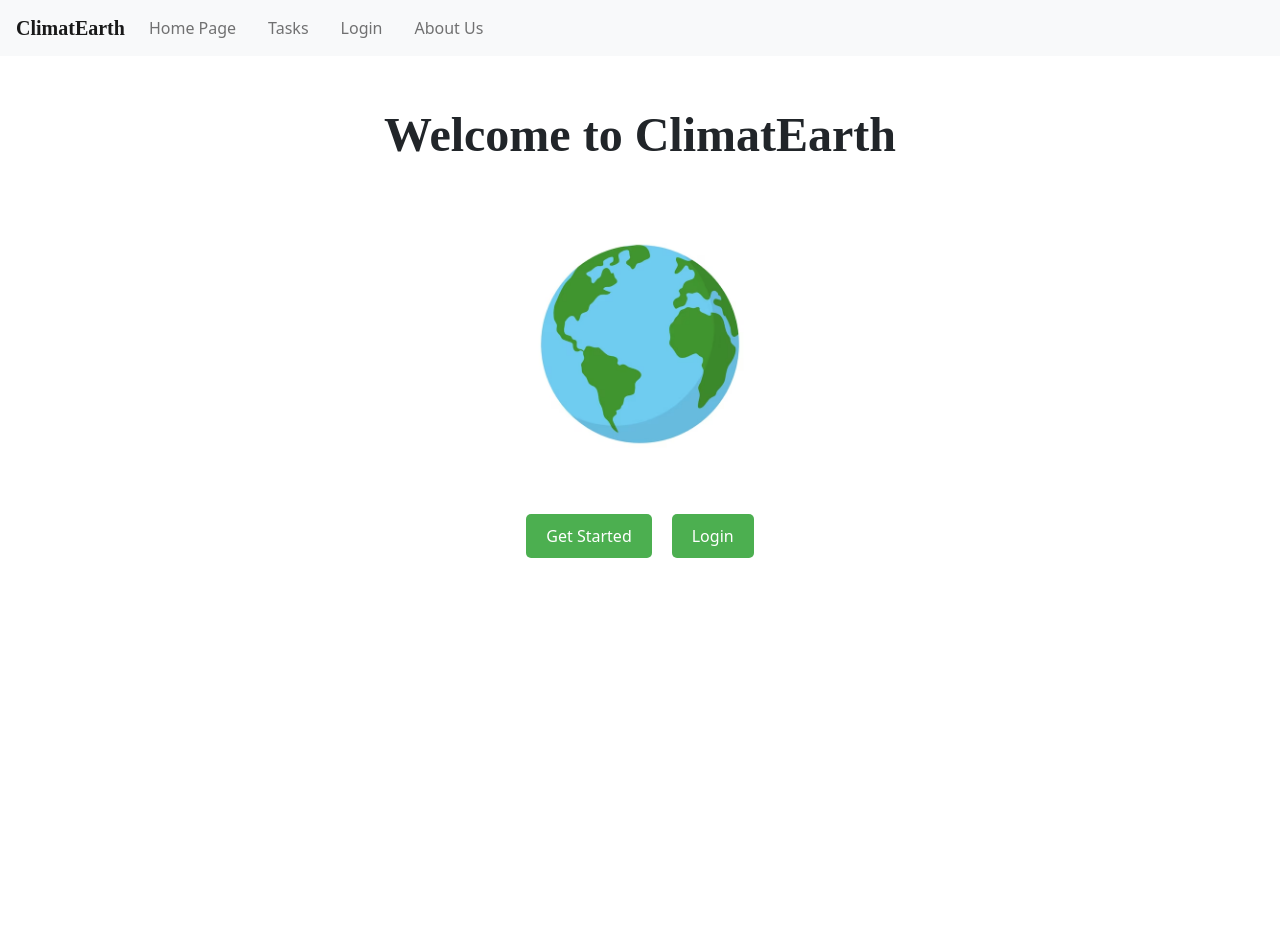
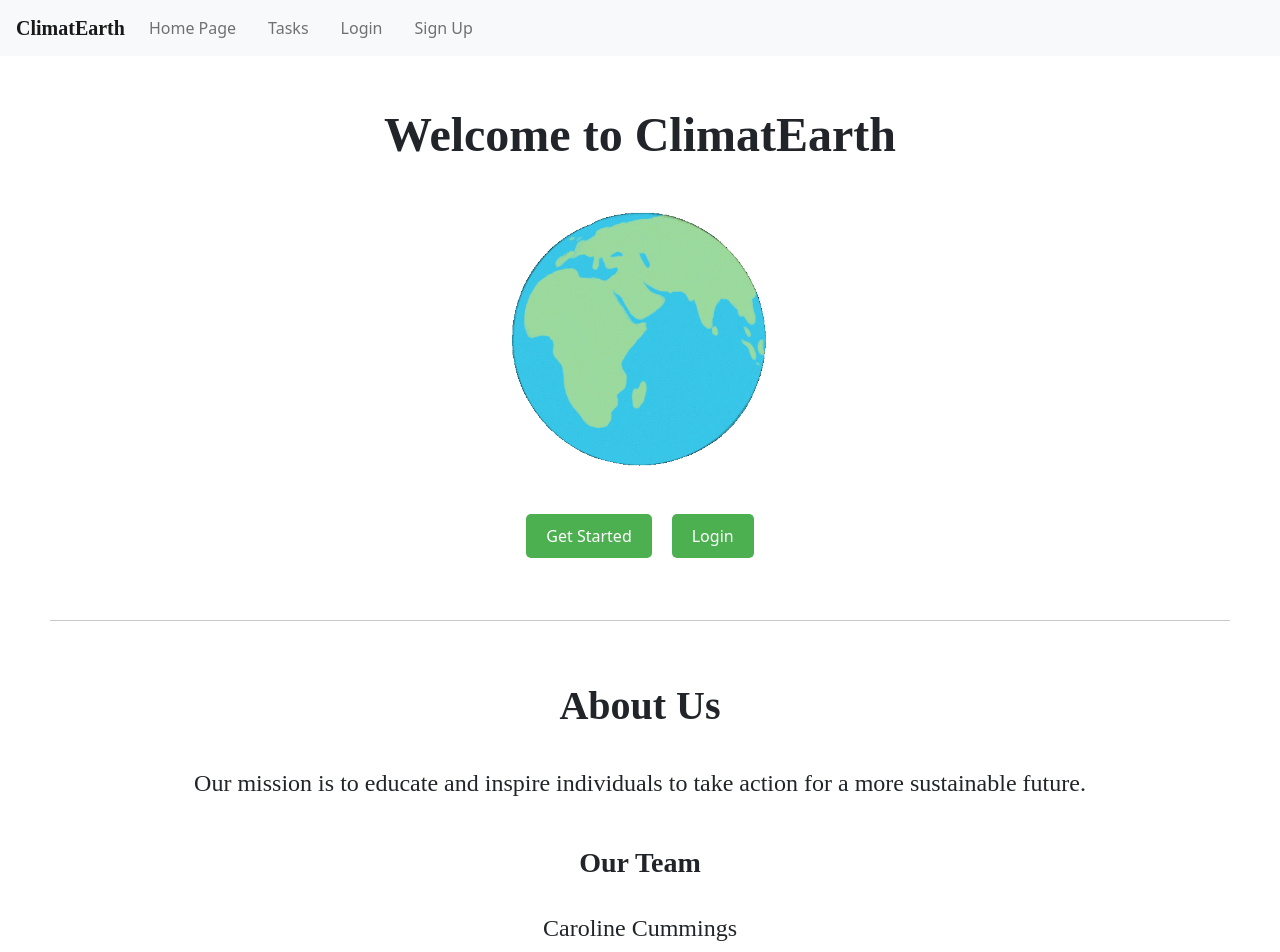
Before and after one commit to cis350/ClimatEarth, a React (Create React App) app in the folder frontend/: page / in a window 1280 px wide. Shown: the top 952 px of the page. Before the commit the page ends 800 px from the top, so only its background shows below. Built offline with nearby package versions, Linux system fonts and the light colour scheme.

Commit message:
more frontend, routed login

```diff
--- /dev/null
+++ b/frontend/src/HomePage/AboutUs.css
@@ -0,0 +1,30 @@
+.about-title {
+    padding: 15px;
+    margin-bottom: 20px;
+    text-align: center;
+    font-family: palanquin;
+    font-weight: bolder;
+}
+
+.team-title {
+    padding: 15px;
+    margin-bottom: 20px;
+    text-align: center;
+    font-family: palanquin;
+    font-weight: bold;
+}
+
+.team-member {
+    text-align: center;
+    font-size: 18px;
+    padding: 0px;
+    font-family: palanquin;
+  }
+
+  .team-member h4 {
+    font-family: palanquin;
+  }
+
+  .team-member p {
+    font-family: palanquin;
+  }
--- a/frontend/src/components/AboutUs.js
+++ b/frontend/src/HomePage/AboutUs.js
@@ -1,14 +1,15 @@
 import React from 'react';
-import "./Component.css"
+import "../components/Component.css"
+import "./AboutUs.css"
 
 const AboutUs = () => {
   return (
     <div className="about-us">
-      <h1 className="App-Title">About Us</h1>
+      <h1 className="about-title">About Us</h1>
       <p className="message">Our mission is to educate and inspire individuals to take action for a more sustainable future.</p>
 
-      <h3 className="Sub-Title">Our Team</h3>
-      <div className="team-members">
+      <h3 className="team-title">Our Team</h3>
+      <div>
         <div className="team-member">
           <h4>Caroline Cummings</h4>
           <p></p>
--- a/frontend/src/HomePage/HomePage.js
+++ b/frontend/src/HomePage/HomePage.js
@@ -1,5 +1,6 @@
 import React from 'react';
 import './HomePage.css';
+import AboutUs from "./AboutUs.js"
 
 const HomePage = () => {
   return (
@@ -7,13 +8,17 @@ const HomePage = () => {
       <h1 className="welcome-message">Welcome to ClimatEarth</h1>
 
       <div className="earth-container">
-        <img src={require("../images/earth.avif")} alt="Earth" width="300"/>
+        <img src={require("../images/earth.gif")} alt="Earth" width="300"/>
       </div>
 
       <p className="cta-buttons">
         <a href="/signup" className="cta-button">Get Started </a>
         <a href="/login" className="cta-button">Login </a>
       </p>
+      <div className='spacer'></div>
+      <hr></hr>
+      <div className='spacer'></div>
+      <AboutUs />
     </div>
   );
 }
--- a/frontend/src/Navigation/Navbar.js
+++ b/frontend/src/Navigation/Navbar.js
@@ -37,8 +37,8 @@ const Navbar = () => {
             </a>
           </li>
           <li className="nav-item">
-            <a className="nav-link" href="/aboutus">
-              About Us
+            <a className="nav-link" href="/signup">
+              Sign Up
             </a>
           </li>
         </ul>
--- a/frontend/src/api/utils.js
+++ b/frontend/src/api/utils.js
@@ -10,4 +10,4 @@ export const setHeaders = () =>{
     axios.defaults.headers.common['Authorization'] = localStorage.getItem('app-token');
 }
 
-export const rootURL = 'http://localhost:5050';
+export const rootURL = 'http://localhost:3000';
--- a/frontend/src/components/App.css
+++ b/frontend/src/components/App.css
@@ -24,13 +24,6 @@
   color: white;
 }
 
-.App-Title {
-  padding: 25px;
-  text-align: center;
-  font-family: palanquin;
-  font-weight: bolder;
-}
-
 .App-link {
   color: #61dafb;
 }
--- a/frontend/src/components/App.js
+++ b/frontend/src/components/App.js
@@ -7,7 +7,6 @@ import './Checkbox.css';
 import TasksPage from "./TasksPage.js";
 import HomePage from "../HomePage/HomePage.js";
 import Signup from "./SignUp.js";
-import AboutUs from "./AboutUs.js"
 
 //import React, { useState } from "react";
 
@@ -23,7 +22,6 @@ const App = () => {
 		{currentPage === "/tasks" && <TasksPage />}
 		{currentPage === "/login" && <Login />}
 		{currentPage === "/signup" && <Signup />}
-		{currentPage === "/aboutus" && <AboutUs />}
 	</>
 	);
 }
--- a/frontend/src/components/Component.css
+++ b/frontend/src/components/Component.css
@@ -12,29 +12,13 @@
     font-family: palanquin;
     font-weight: bolder;
   }
+
   .message {
     text-align: center;
     font-size: 24px;
     margin-bottom: 30px;
     margin-left: 80px;
     margin-right: 80px;
-    font-family: palanquin;
-  }
-
-  .team-member {
-    text-align: center;
-    font-size: 18px;
-    padding: 20px;
-    margin-bottom: 20px;
-    font-family: palanquin;
-  }
-
-  .team-member h4 {
-    margin-bottom: 10px;
-    font-family: palanquin;
-  }
-
-  .team-member p {
     font-family: palanquin;
   }
 
@@ -61,3 +45,24 @@
   .button:hover {
     background-color: #f0f0f0;
   }
+
+  a.nav-link:link
+{
+   color: #fb3f00;
+   text-decoration: none;
+}
+a.nav-link:visited
+{
+   color: #fb3f00;
+   text-decoration: none;
+}
+a.nav-link:hover
+{
+   color: #fb3f00;
+   text-decoration: none;
+}
+a.nav-link:active
+{
+   color: #fb3f00;
+   text-decoration: none;
+}
--- a/frontend/src/components/Login.js
+++ b/frontend/src/components/Login.js
@@ -126,7 +126,7 @@ function Login() {
           Welcome -empty-|
           {username} |- the Ref- {usernameRef.current}
         </label>
-        <CreateComponent type={'button'} eventHandler={handleLogout} text={'Logout'}/>
+        <CreateComponent type={'button'} eventHandler={handleLogout} text={<a href="/login"> Logout</a>}/>
       </div>
     );
   }
--- a/frontend/src/components/SignUp.js
+++ b/frontend/src/components/SignUp.js
@@ -57,6 +57,8 @@ function Signup() {
         </div>
         <CreateComponent type={'button'} eventHandler={handleSignup} text={'Sign Up'} />
       </form>
+      <div className='spacer'></div>
+      <p>Already have an account? <a href="/login">Login</a></p>
     </div>
   );
 }
```
